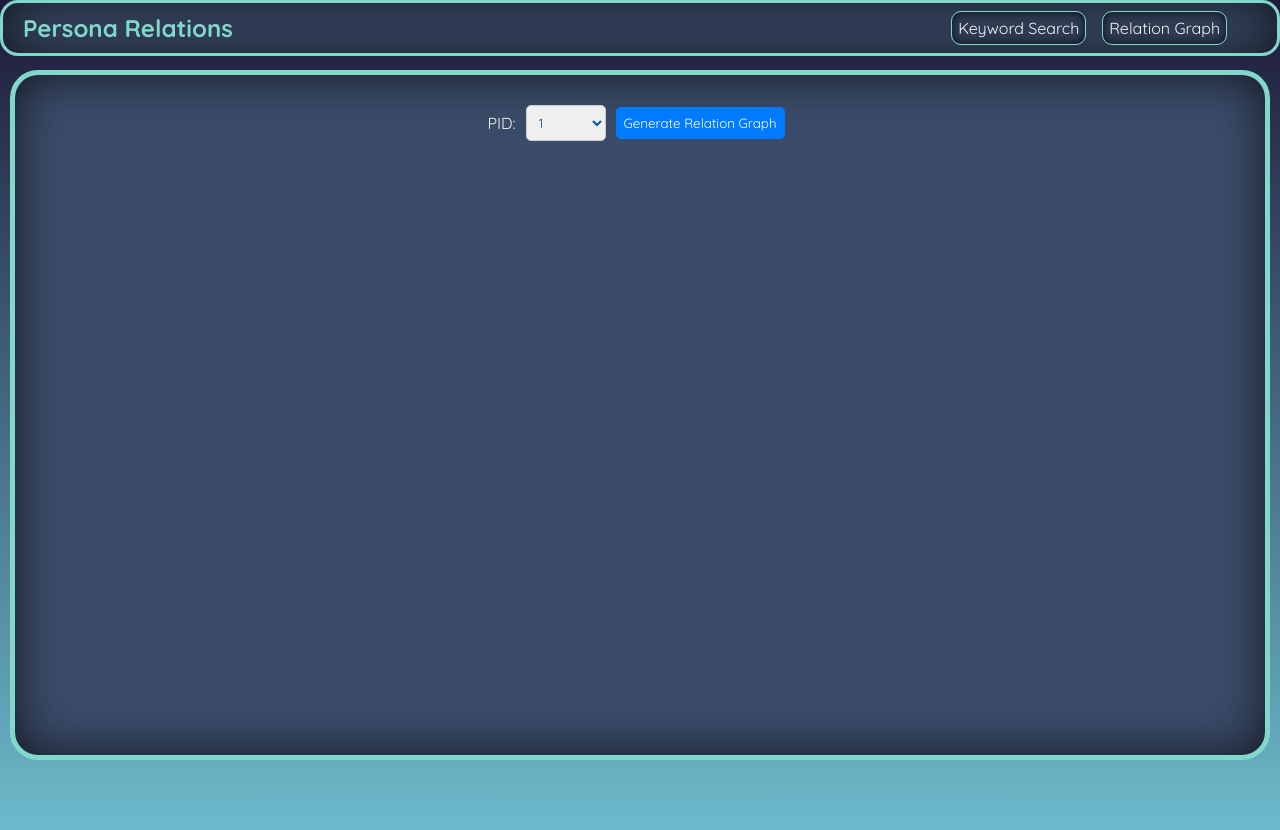
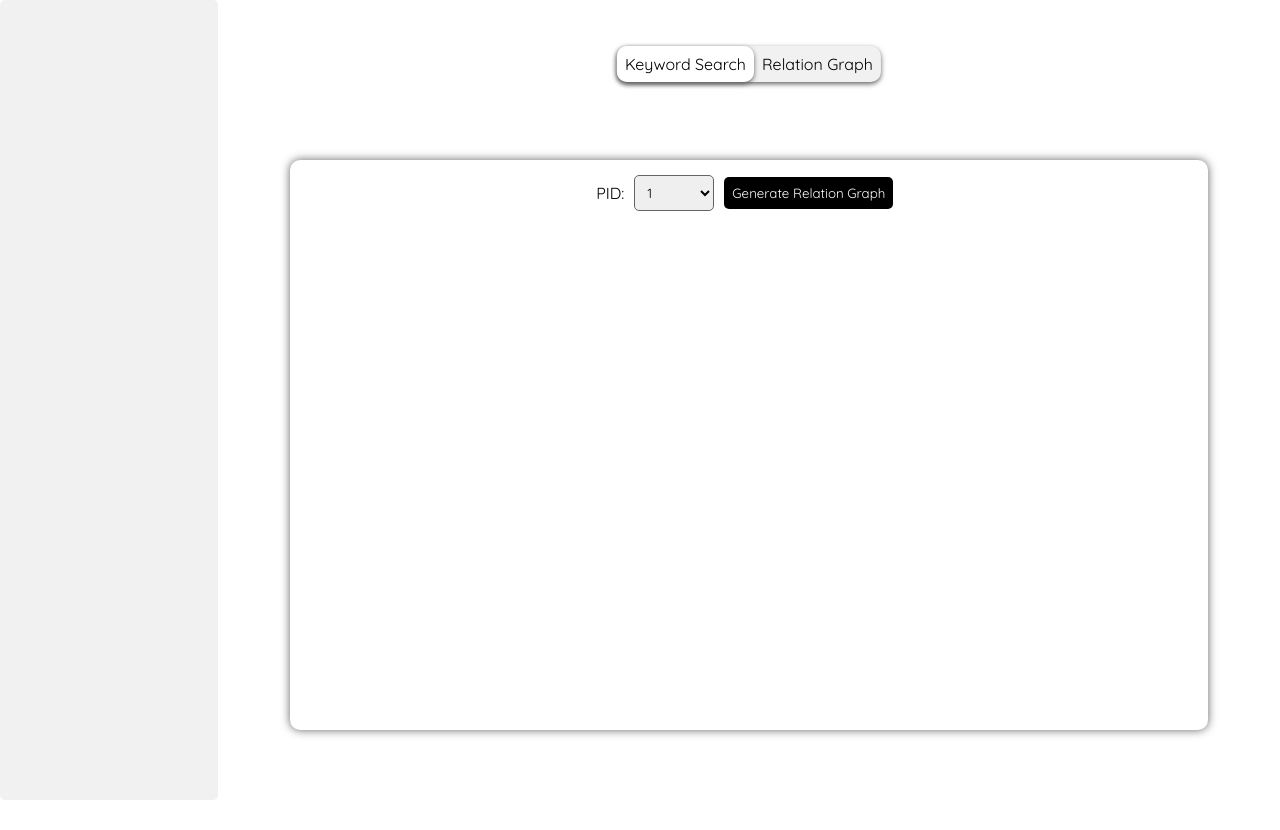
Before and after one commit to Leoreoreo/relatedPosts, a React (Create React App) app in the folder relatedPosts/Frontend/: page /#/RelationGraph in a window 1280 px wide. After the commit the page ends 800 px from the top, so only its background shows below. Built offline with nearby package versions, Linux system fonts and the light colour scheme.

Commit message:
edit css

```diff
--- a/relatedPosts/Frontend/src/App.js
+++ b/relatedPosts/Frontend/src/App.js
@@ -1,4 +1,5 @@
 import KeywordSearch from './components/KeywordSearch';
+import Block from './components/Block';
 import Navbar from './components/Navbar';
 import RelationGraph from './components/RelationGraph';
 import { HashRouter as Router, Route, Switch } from 'react-router-dom';
@@ -8,6 +9,7 @@ function App() {
   return (
     <Router>
       <div className="App">
+        <Block />
         <Navbar />
         <div className="content">
           <Switch>
--- /dev/null
+++ b/relatedPosts/Frontend/src/components/Block.css
@@ -0,0 +1,10 @@
+.block {
+    background-color: var(--grey);
+    position: fixed;
+    left: 0;
+    top: 0;
+    bottom: 0;
+    width: 17%;
+    border: 2px;
+    border-radius: 5px;
+}
--- /dev/null
+++ b/relatedPosts/Frontend/src/components/Block.js
@@ -0,0 +1,10 @@
+import './Block.css';
+
+const Block = () => {
+    return (
+        <div className="block">
+        </div>
+    );
+}
+
+export default Block;
--- /dev/null
+++ b/relatedPosts/Frontend/src/components/KeywordSearch.css
@@ -0,0 +1,52 @@
+
+.text-container {
+  height: 40vh;
+  margin: 30px;
+  margin-left: 10px;
+  margin-right: 50px;
+  padding: 20px;
+  border: 2px solid var(--shadow);
+  border-radius: 28px;
+  background-color: var(--white);
+  overflow-y: auto;
+}
+
+.text-item {
+  margin-bottom: 10px;
+  padding: 8px;
+  border: 1px solid var(--shadow);
+  border-radius: 5px;
+}
+
+.search-container {
+  display: flex;
+  justify-content: center;
+  margin-top: 10px;
+}
+
+
+.input-group {
+  display: flex;
+  align-items: center;
+  gap: 10px;
+  margin-bottom: 5px;
+}
+
+.input-group select,
+.input-group input[type="text"]{
+  padding: 8px;
+  border: 1px solid var(--shadow);
+  border-radius: 5px;
+}
+
+.input-group select {
+  width: 80px; /* Adjust width as needed */
+}
+
+.input-group input[type="text"] {
+  flex: 1;
+}
+
+.input-group button:hover {
+  background-color: var(--shadow);
+}
--- a/relatedPosts/Frontend/src/components/KeywordSearch.js
+++ b/relatedPosts/Frontend/src/components/KeywordSearch.js
@@ -1,3 +1,4 @@
+import './KeywordSearch.css';
 import React, { useState } from 'react';
 import axios from 'axios';
 
@@ -98,12 +99,10 @@ const KeywordSearch = (props) => {
             </li>
           ))}
         </ul>
-        <br></br>
         <h2> OR... <button onClick={handleNewSearch}>Search Anyway</button></h2>
       </div>
       )}
       <div>
-        <br></br>
         <h2>Search Results:</h2>
         <div className="text-container">
           {flaskOutput.length === 0 ? (
--- /dev/null
+++ b/relatedPosts/Frontend/src/components/Navbar.css
@@ -0,0 +1,29 @@
+
+.navbar {
+    top: 8vh;
+    right: 41.5vw;
+    transform: translate(50%, -50%);
+    margin: 0;
+    border: 1px;
+    border-radius: 10px;
+    box-shadow: 0px 2px 5px 0px var(--shadow);
+    background-color: var(--grey);
+    position: fixed;
+  }
+
+  .navbar .links {
+    padding-top: 8px;
+    padding-bottom: 8px;
+  }
+
+  .navbar a {
+    text-decoration: none;
+    padding: 8px;
+  }
+
+  .navbar a.active {
+    border: .5px;
+    border-radius: 10px;
+    box-shadow: 0px 2px 5px 0px var(--shadow);
+    background-color: var(--white);
+  }
--- a/relatedPosts/Frontend/src/components/Navbar.js
+++ b/relatedPosts/Frontend/src/components/Navbar.js
@@ -1,12 +1,20 @@
+import './Navbar.css';
 import { Link } from 'react-router-dom';
+import React, { useState, useEffect } from 'react';
 
 const Navbar = () => {
+    const [activeLink, setActiveLink] = useState('/KeywordSearch');
+
+    // Set the active link when the component mounts
+    useEffect(() => {
+        setActiveLink('/KeywordSearch');
+    }, []);
+
     return (
         <nav className="navbar">
-            <h1>Persona Relations</h1>
             <div className="links">
-                <Link to="/KeywordSearch">Keyword Search</Link>
-                <Link to="/RelationGraph">Relation Graph</Link>
+                <Link to="/KeywordSearch" className={activeLink === '/KeywordSearch' ? 'active' : ''} onClick={() => setActiveLink('/KeywordSearch')}>Keyword Search</Link>
+                <Link to="/RelationGraph" className={activeLink === '/RelationGraph' ? 'active' : ''} onClick={() => setActiveLink('/RelationGraph')}>Relation Graph</Link>
             </div>
         </nav>
     );
--- a/relatedPosts/Frontend/src/index.css
+++ b/relatedPosts/Frontend/src/index.css
@@ -1,86 +1,45 @@
 @import url('https://fonts.googleapis.com/css2?family=Quicksand:wght@300;400;500;600;700&display=swap');
 :root {
-  --backgroundColor:hsl(220, 25%, 41%);
-  --titleColor:     rgb(129, 216, 202);
-  --textColor:      #f2f2f2;
-  --hoverColor:     rgb(223, 196, 44);
+  --white:  rgb(255, 255, 255);
+  --black:  rgb(0, 0, 0);
+  --grey:   rgb(241, 241, 241);
+  --shadow:   rgb(100, 100, 100)
 }
-body {
-  background: linear-gradient(0deg, #6cbacb, #1e1939);}
-/* base styles */
 * {
-  margin: 0;
   font-family: "Quicksand";
-  color: var(--textColor);
+  color: var(--black);
 }
-
-.navbar {
-  padding: 20px;
-  display: flex;
-  align-items: center;
-  top: 0px;
-  left: 0px;
-  right: 0px;
-  /* max-width: 600px; */
-  margin: 0;
-  border: 3px solid var(--titleColor);
-  padding: 10px;
-  border-radius: 18px;
-  text-align: center;
-  background-color: #3b4c6a;
-  transition: background-size 0.3s;
-  position: fixed;
-  box-shadow: inset 0 0 50px rgba(0, 0, 0, 0.7);
-}
-.navbar h1 {
-  margin-left: 10px;
-  color: var(--titleColor);
-}
-.navbar .links {
-  margin-left: auto;
-  margin-right: 40px;
-}
-.navbar a {
-  margin-left: 16px;
-  text-decoration: none;
-  padding: 6px;
-  border: 1.5px solid var(--titleColor);
-  border-radius: 10px;
-  box-shadow: inset 0 0 10px rgba(0, 0, 0, 0.7);
-}
-.navbar a:hover {
-  color: var(--hoverColor);
+h2 {
+  padding: 10px
 }
 .content {
-  height: 80vh;
-  margin: 70px;
-  margin-left: 10px;
-  margin-right: 10px;
-  padding: 20px;
-  border: 5px solid var(--titleColor);
-  border-radius: 28px;
-  background-color: #3b4c6a;
-  transition: background-size 0.3s;
-  box-shadow: inset 0 0 50px rgba(0, 0, 0, 0.7);
+  margin-top: 20vh;
+  margin-left: 22vw;
+  margin-right: 5vw;
+  height: 70vh;
+  padding: 5px;
+  border: 1px;
+  border-radius: 10px;
+  box-shadow: 0px 0px 10px 0px var(--shadow);
   overflow-y: auto;
 }
 
 select {
-  color: #0056b3;
+  color: var(--black);
 }
 input {
   margin-top: 10px;
   margin-bottom: 10px;
   padding: 15px;
   flex-grow: 1;
-  border: 1px solid #ccc;
+  border: 1px solid var(--black);
   border-radius: 4px;
-  color: var(--backgroundColor)
+  color: var(--black)
 }
 
 button {
-  background-color: #007bff;
-  color: #fff;
+  background-color: var(--black);
+  color: var(--white);
   cursor: pointer;
   padding: 8px;
   border: 1px;
@@ -88,66 +47,8 @@ button {
   margin-right: 8px;
 }
 
-button:hover {
-  background-color: #0056b3;
-}
-
-h2 {
-  margin-top: 5px;
-  margin-bottom: 5px;
-}
-
-.text-container {
-  height: 40vh;
-  margin: 30px;
-  margin-left: 10px;
-  margin-right: 50px;
-  padding: 20px;
-  border: 2px solid var(--titleColor);
-  border-radius: 28px;
-  background-color: #3b4c6a;
-  transition: background-size 0.3s;
-  box-shadow: inset 0 0 50px rgba(0, 0, 0, 0.7);
-  overflow-y: auto;
-}
-
-.text-item {
-  margin-bottom: 10px;
-  padding: 8px;
-  border: 1px solid #ccc;
-  border-radius: 5px;
-}
-
-.search-container {
-  display: flex;
-  justify-content: center;
-  margin-top: 10px;
-}
-
-.input-group {
-  display: flex;
-  align-items: center;
-  gap: 10px;
-  margin-bottom: 5px;
-}
-
-.input-group select,
-.input-group input[type="text"]{
-  padding: 8px;
-  border: 1px solid #ccc;
-  border-radius: 5px;
-}
-
-.input-group select {
-  width: 80px; /* Adjust width as needed */
-}
-
-.input-group input[type="text"] {
-  flex: 1;
-}
-
-.input-group button:hover {
-  background-color: #0056b3;
+button :hover {
+  background-color: var(--shadow);
 }
 
 ul.similar-searches {
@@ -167,19 +68,24 @@ ul.similar-searches li button {
 
 .svg-data-container {
   display: flex; /* Use flexbox layout */
+  border: 2px solid var(--shadow);
+  border-radius: 8px;
 }
 
 .svg-container {
   flex: 1;
 }
-
+.svg {
+  border: 2px solid var(--shadow);
+  border-radius: 8px;
+}
 .data-container {
   width: 300px; /* Set a fixed width for the data container */
   margin-left: 20px; /* Add some spacing between the SVG and the data container */
   padding: 10px;
-  border: 2px solid var(--titleColor);
+  border: 2px solid var(--shadow);
   border-radius: 8px;
-  background-color: #3b4c6a;
+  background-color: var(--black);
   transition: background-size 0.3s;
   box-shadow: inset 0 0 50px rgba(0, 0, 0, 0.7);
 }
```
